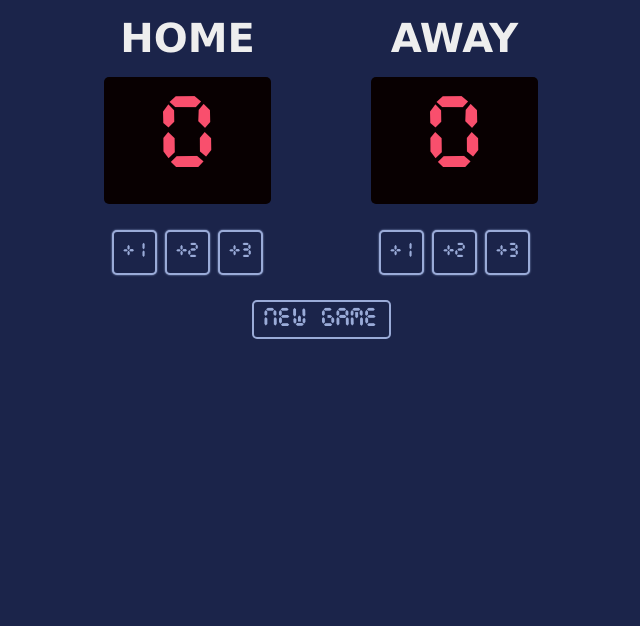
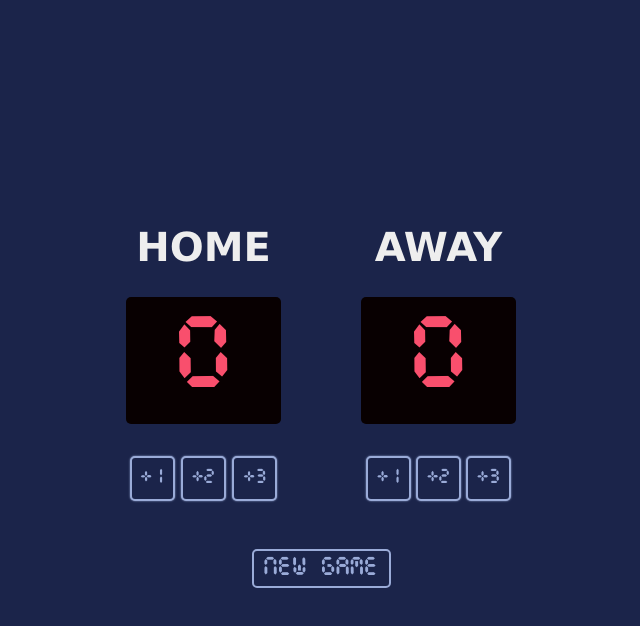
Before and after one commit to slonepearson/Basketball-Scoreboard, a website built with Vite: page index.html in a window 1280 px wide. Shown: the whole page, without its empty margins (319-959 px from the left). Built offline with nearby package versions, Linux system fonts and the light colour scheme.

Commit message:
Add class "score-container"

```diff
--- a/index.css
+++ b/index.css
@@ -1,20 +1,15 @@
-body {
-    margin: 0 auto;
-    text-align: center;
-    background-color: #1B244A ;
-    max-width: 575px;
-    font-family: Verdana, Geneva, Tahoma, sans-serif;
-}
+/* Typograpahy */
 
 @font-face {
      font-family: CursedTimer;
      src: url(/CursedTimerUlil-Aznm.ttf);
 }
 
-.container {
-    display: flex;
-    justify-content: center;
-    align-items: center;
+h1,
+h2,
+h3,
+p{
+    margin: 0;
 }
 
 h3{
@@ -22,9 +17,44 @@ h3{
     font-size: 40px;
     font-weight: 700;
     line-height: 36px;
-    letter-spacing: 0%;
-    margin: 20px 0px 0px;
 }
+
+/* LAYOUT */
+
+body {
+    margin: 0 auto;
+    text-align: center;
+    background-color: #1B244A ;
+    min-height: 100vh;
+    display: flex;
+    flex-direction: column;
+    justify-content: center;
+    align-items: center;
+    font-family: Verdana, Geneva, Tahoma, sans-serif;
+}
+
+.container {
+    display: flex;
+    justify-content: center;
+    gap: 5rem;
+    padding: 2rem;
+}
+
+.score-container{
+    display: flex;
+    flex-direction: column;
+    gap: 2rem;;
+}
+
+.increment-container{
+    margin: 0px;
+    display: flex;
+    justify-content: center;
+    gap: 0.4rem;
+}
+
+
+/* SCORE CARDs */
 
 .score{
     background-color: #080001;
@@ -32,23 +62,16 @@ h3{
     font-size: 90px;
     font-family: CursedTimer;
     line-height: 127px;
-    width: 155px;
-    margin: 21px 50px 26px;
+    min-width: 155px;
     border-radius: 5px;
-    padding: 0px 6px;
 }
 
-.increment-el{
-    margin: 0px;
-    display: flex;
-    justify-content: center;
-}
+/* Buttons */
 
 .increment-btn{
-    margin: 0px 4px;
     background-color: #1B244A;
-    width: 45px;
-    height: 45px;
+    min-width: 45px;
+    min-height: 45px;
     box-shadow: 0px 0px 2px #9AABD8;
     border: 2px solid #9AABD8;
     border-radius: 5px;
@@ -59,7 +82,7 @@ h3{
 }
 
 #new-game{
-    margin: 25px 0px;
+    margin: 1rem 0;
     background-color: #1B244A;
     padding: 5px 10px;
     border: 2px solid #9AABD8;
--- a/index.html
+++ b/index.html
@@ -5,16 +5,16 @@
     </head>
     <body>
         <div class="container">
-            <div>
+            <div class = "score-container">
                 <h3>HOME</h3>
                 <p class="score" id="home-score">0</p>
-                <div class="increment-el">
+                <div class="increment-container">
                     <button class="increment-btn" name = "home" value = "1" > +1 </button>
                     <button class="increment-btn" name = "home" value = "2" > +2 </button>
                     <button class="increment-btn" name = "home" value = "3" > +3 </button>
                 </div>
             </div>
-            <div>
+            <div class = "score-container">
                 <h3>AWAY</h3>
                 <p class="score" id="guest-score">0</p>
                 <div class="increment-el">
```
